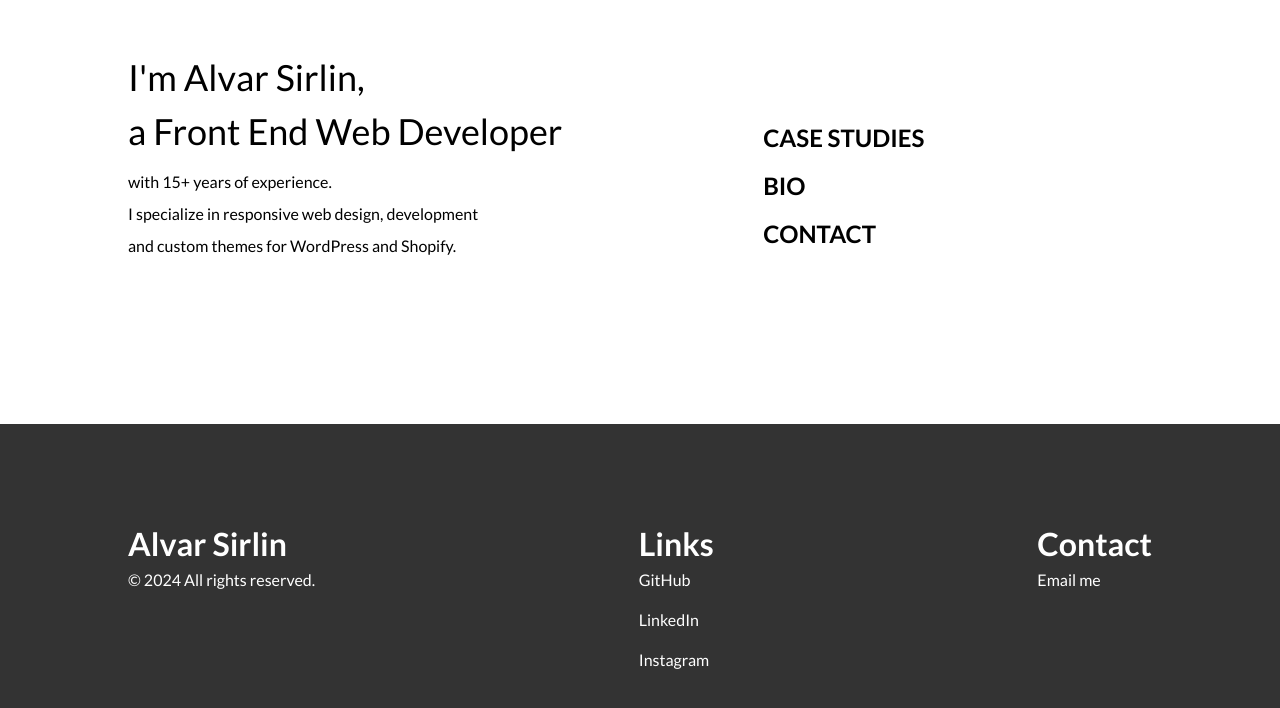
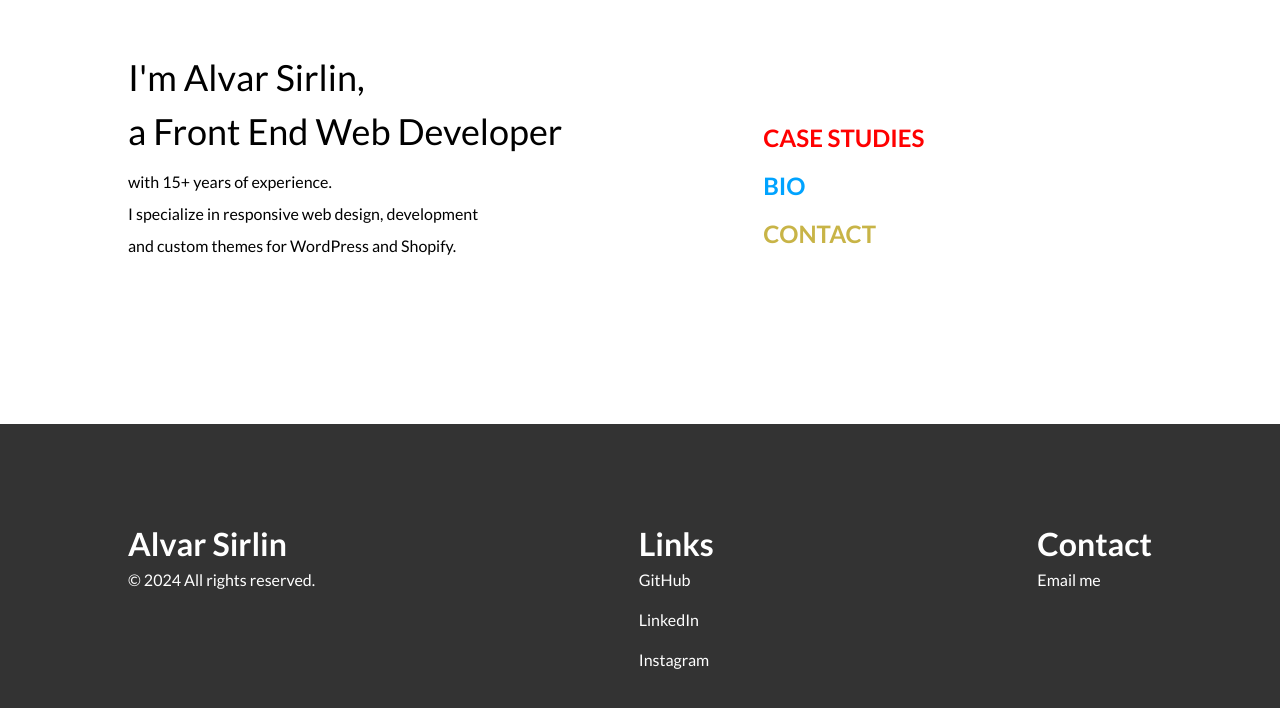
Before and after one commit to alvarix/webdev, an Astro site: page / in a window 1280 px wide. Built offline with nearby package versions, Linux system fonts and the light colour scheme; Astro itself is replaced by a stand-in of ours.

Commit message:
update color vars on hp

```diff
--- a/src/pages/index.astro
+++ b/src/pages/index.astro
@@ -53,12 +53,12 @@ nav a {
 	position: relative;
 }
 	nav li:nth-child(1) a {
-		color: var(--red);
+		color: var(--color-case-studies);
 	}
 	nav li:nth-child(2) a {
-		color: var(--blue);
+		color: var(--color-bio);
 	}
 	nav li:nth-child(3) a {
-		color: var(--yellow);
+		color: var(--color-contact);
 	}
 </style>
```
